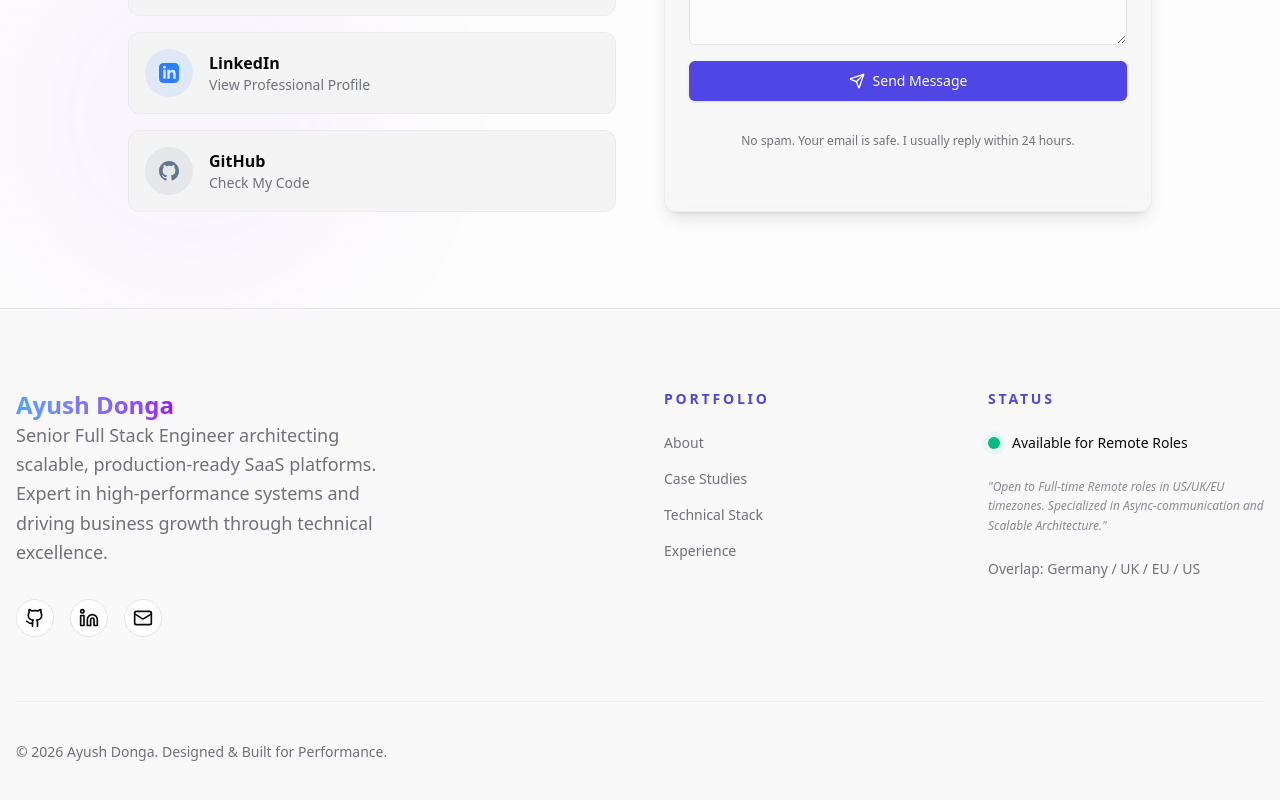
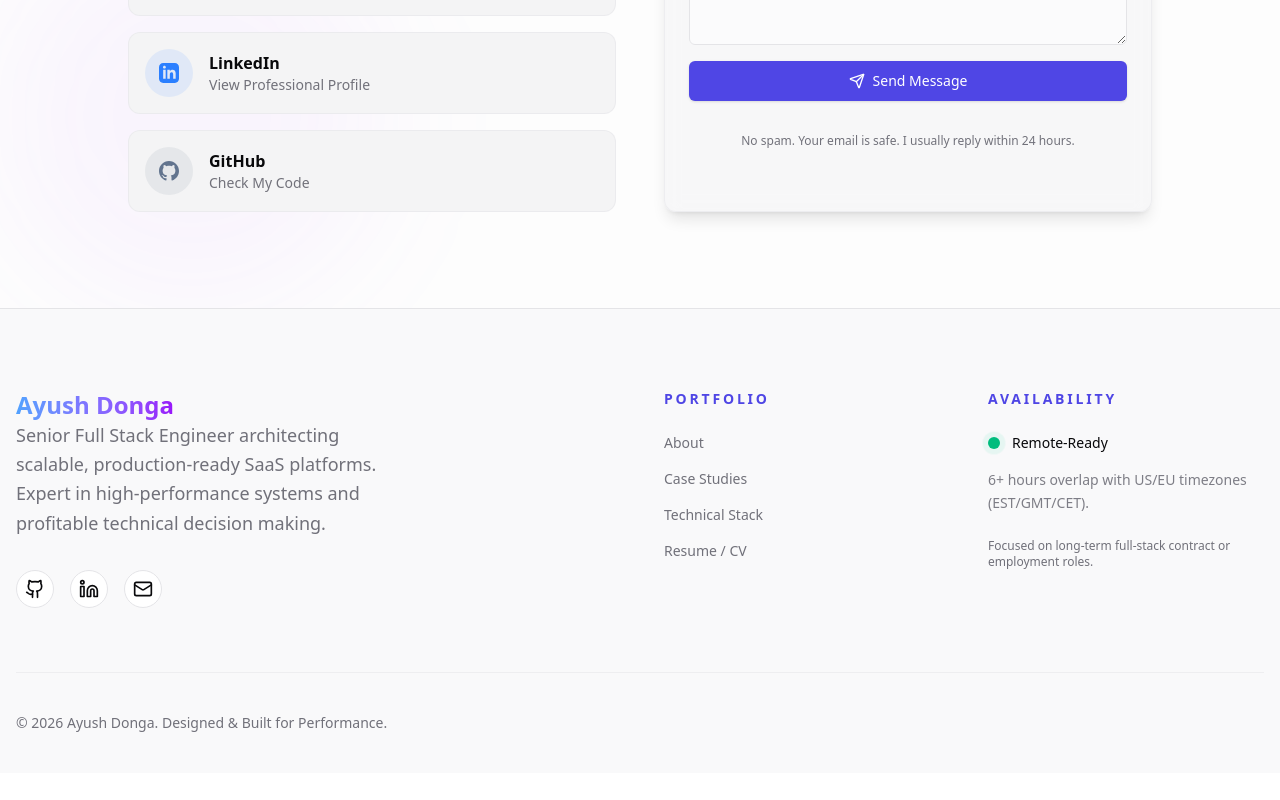
Before and after one commit to Ayush-Donga/my-portfolio, a Next.js app: page / in a window 1280 px wide. Shown: the part 4916-5716 px from the top of the page. After the commit the page ends 5689 px from the top, so only its background shows below. Built offline with nearby package versions, Linux system fonts and the light colour scheme; no server answers; the database is empty.

Commit message:
feat(footer): refine professional bio, clarify timezone availability, and add resume link

```diff
--- a/src/components/Footer.tsx
+++ b/src/components/Footer.tsx
@@ -1,6 +1,6 @@
 import React from 'react'
 import Link from 'next/link'
-import { Github, Linkedin, Mail, Twitter } from 'lucide-react'
+import { Github, Linkedin, Mail } from 'lucide-react'
 
 export const Footer = () => {
     return (
@@ -12,7 +12,7 @@ export const Footer = () => {
                             Ayush Donga
                         </Link>
                         <p className="text-muted-foreground max-w-sm leading-relaxed text-lg">
-                            Senior Full Stack Engineer architecting scalable, production-ready SaaS platforms. Expert in high-performance systems and driving business growth through technical excellence.
+                            Senior Full Stack Engineer architecting scalable, production-ready SaaS platforms. Expert in high-performance systems and profitable technical decision making.
                         </p>
                         <div className="flex gap-4 pt-2">
                            <Link href="https://github.com/ayush-donga" target="_blank" className="p-2 bg-background border border-border rounded-full hover:border-primary/50 hover:text-primary transition-all hover:-translate-y-1">
@@ -33,24 +33,26 @@ export const Footer = () => {
                             <li><Link href="#about" className="hover:text-primary transition-colors">About</Link></li>
                             <li><Link href="#projects" className="hover:text-primary transition-colors">Case Studies</Link></li>
                             <li><Link href="#skills" className="hover:text-primary transition-colors">Technical Stack</Link></li>
-                            <li><Link href="#experience" className="hover:text-primary transition-colors">Experience</Link></li>
+                            <li><Link href="/resume" className="hover:text-primary transition-colors">Resume / CV</Link></li>
                         </ul>
                     </div>
 
                     <div>
-                        <h4 className="font-bold mb-6 text-sm uppercase tracking-[0.2em] text-primary">Status</h4>
+                        <h4 className="font-bold mb-6 text-sm uppercase tracking-[0.2em] text-primary">Availability</h4>
                         <ul className="space-y-4 text-sm text-muted-foreground">
                             <li className="flex items-center gap-3">
                                 <span className="relative flex h-3 w-3">
                                   <span className="animate-ping absolute inline-flex h-full w-full rounded-full bg-emerald-400 opacity-75"></span>
                                   <span className="relative inline-flex rounded-full h-3 w-3 bg-emerald-500"></span>
                                 </span>
-                                <span className="text-foreground font-medium">Available for Remote Roles</span>
+                                <span className="text-foreground font-medium">Remote-Ready</span>
                             </li>
-                            <li className="text-xs leading-relaxed italic opacity-80 pt-2">
-                                "Open to Full-time Remote roles in US/UK/EU timezones. Specialized in Async-communication and Scalable Architecture."
+                            <li className="text-sm leading-relaxed opacity-90">
+                                6+ hours overlap with US/EU timezones (EST/GMT/CET).
                             </li>
-                            <li className="pt-2">Overlap: Germany / UK / EU / US</li>
+                            <li className="text-xs text-muted-foreground pt-2">
+                                Focused on long-term full-stack contract or employment roles.
+                            </li>
                         </ul>
                     </div>
                 </div>
```
